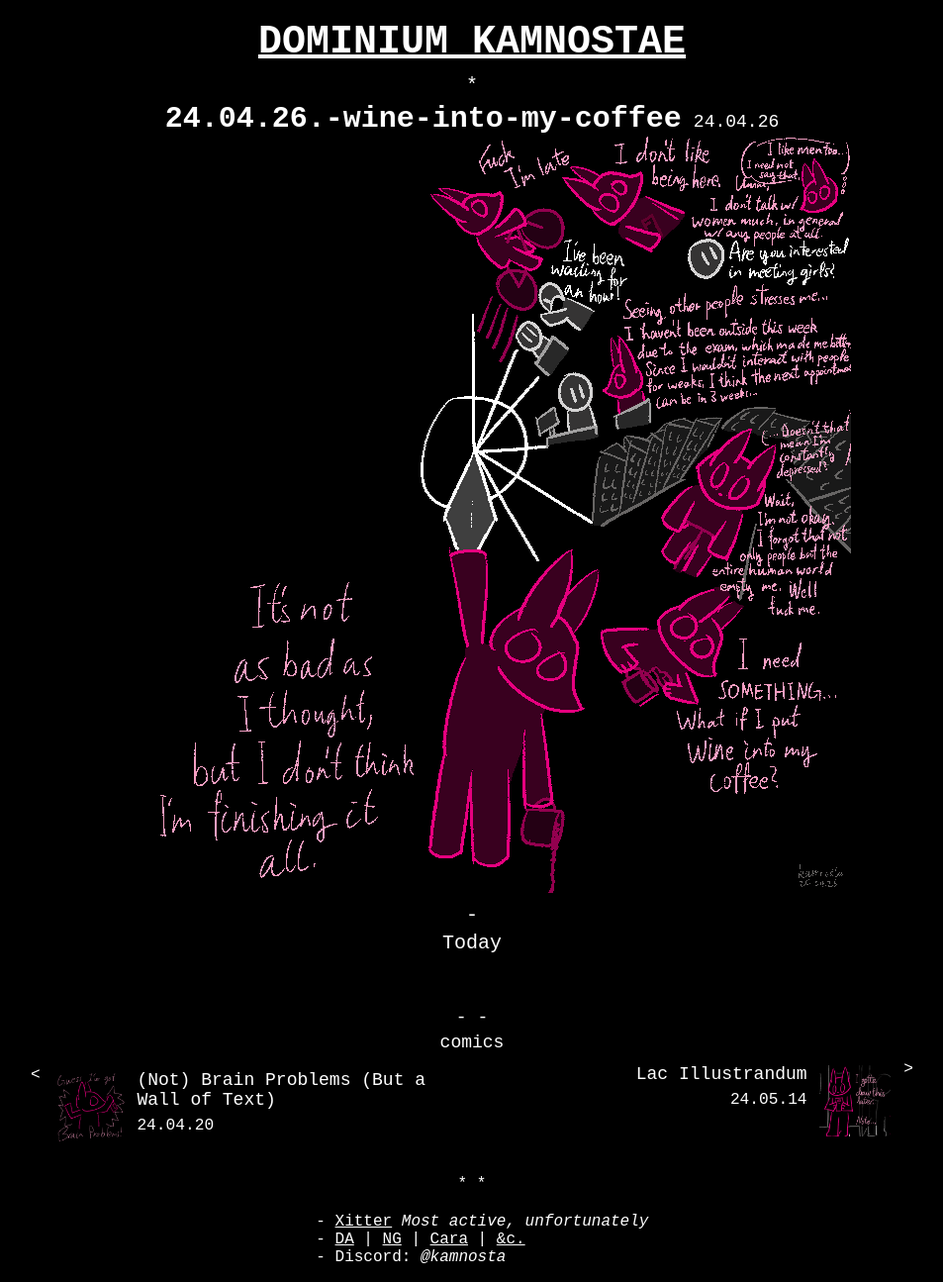
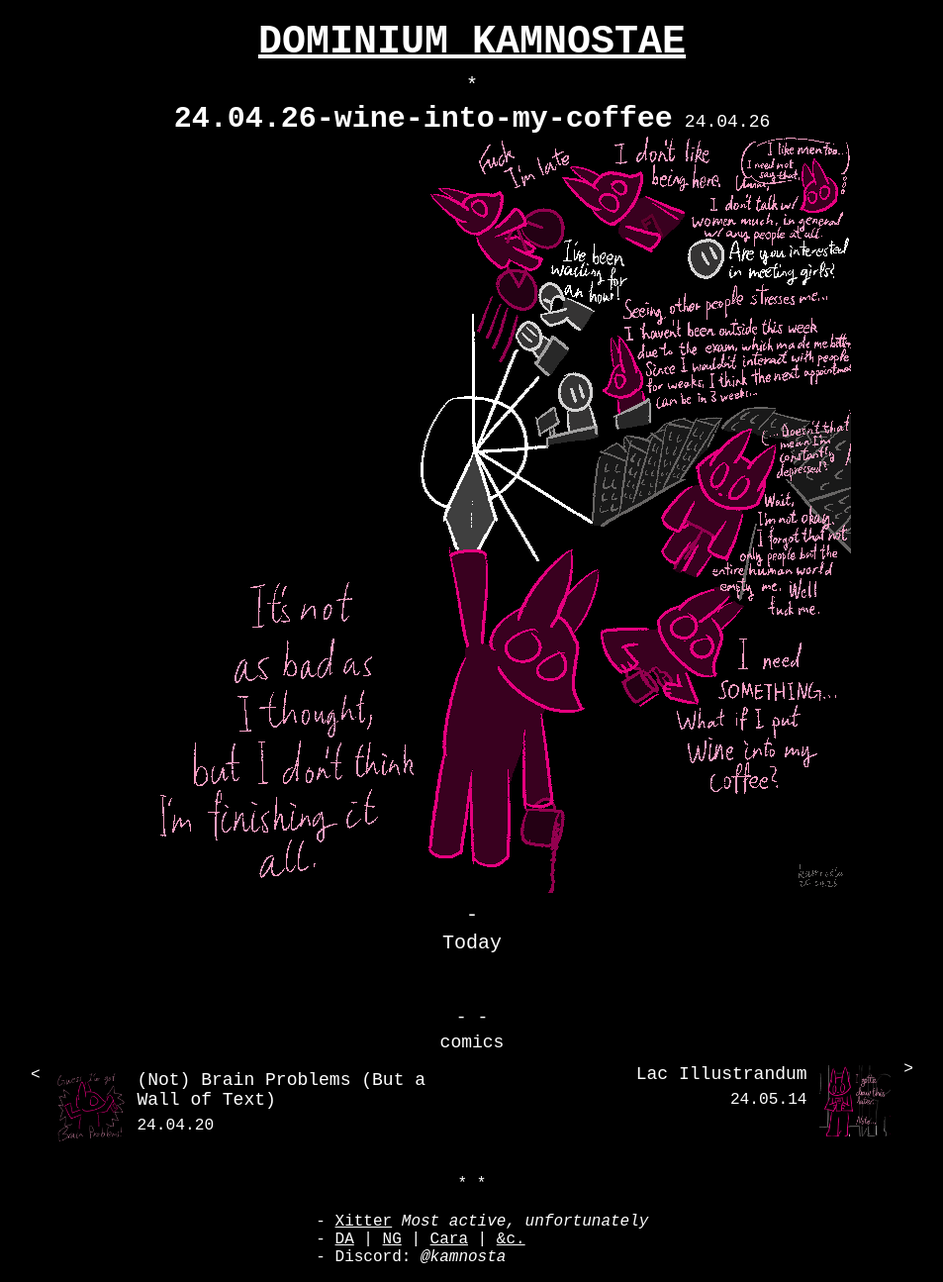
Before and after one commit to kamnosta/testproj, a Jekyll site: the page built from _comics/24-04-26-24_04_26_wine_into_my_coffee.md, in a window 1280 px wide. Shown: the whole page at 99% size, without its empty margins (163-1116 px from the left). Built offline with Jekyll 4.4.1, drawn with Linux system fonts in a browser that asks for light colours.

```diff
--- a/_comics/24-04-26-24_04_26_wine_into_my_coffee.md
+++ b/_comics/24-04-26-24_04_26_wine_into_my_coffee.md
@@ -1,4 +1,4 @@
 ---
-title: 24.04.26.-wine-into-my-coffee
+title: 24.04.26-wine-into-my-coffee
 ---
 Today
```
